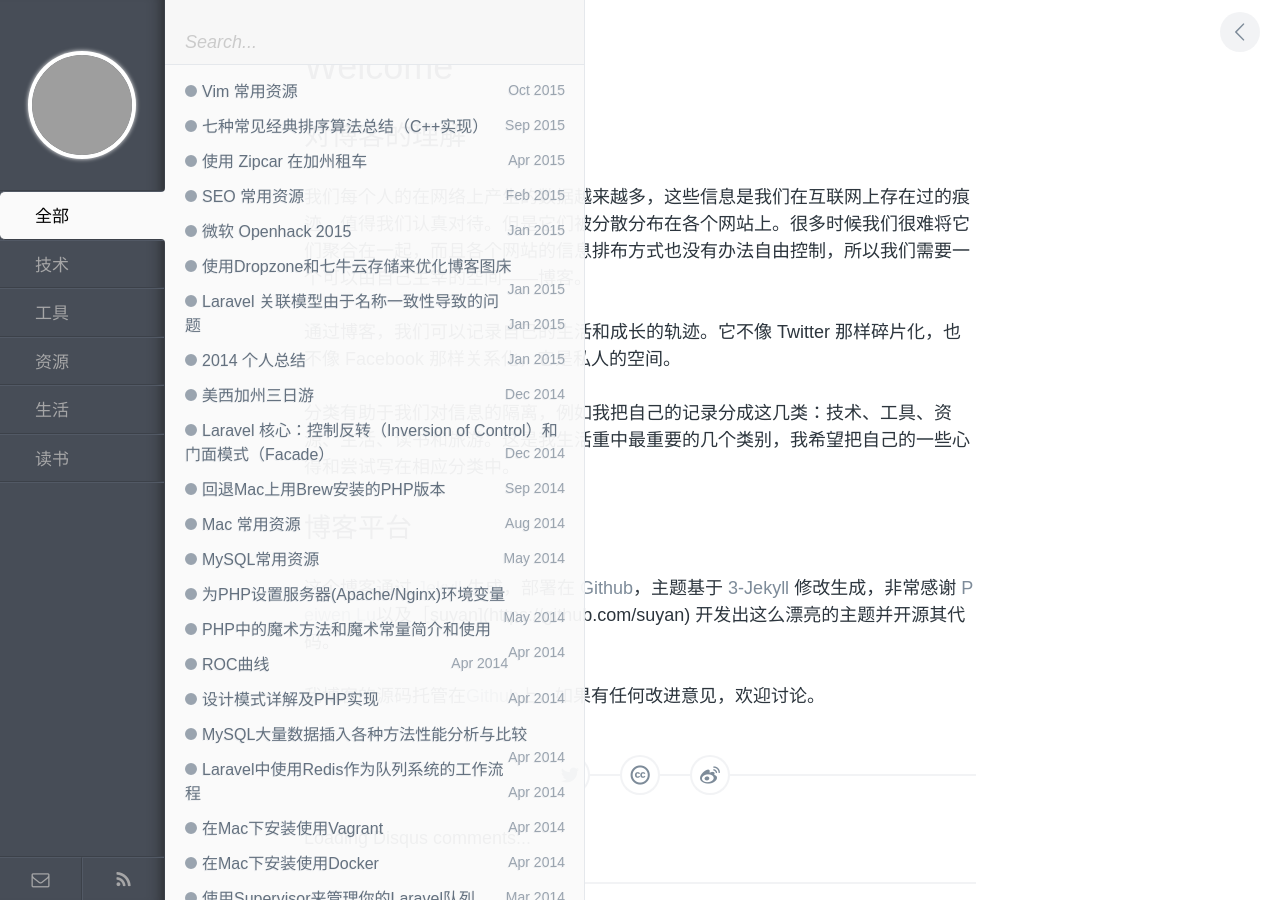
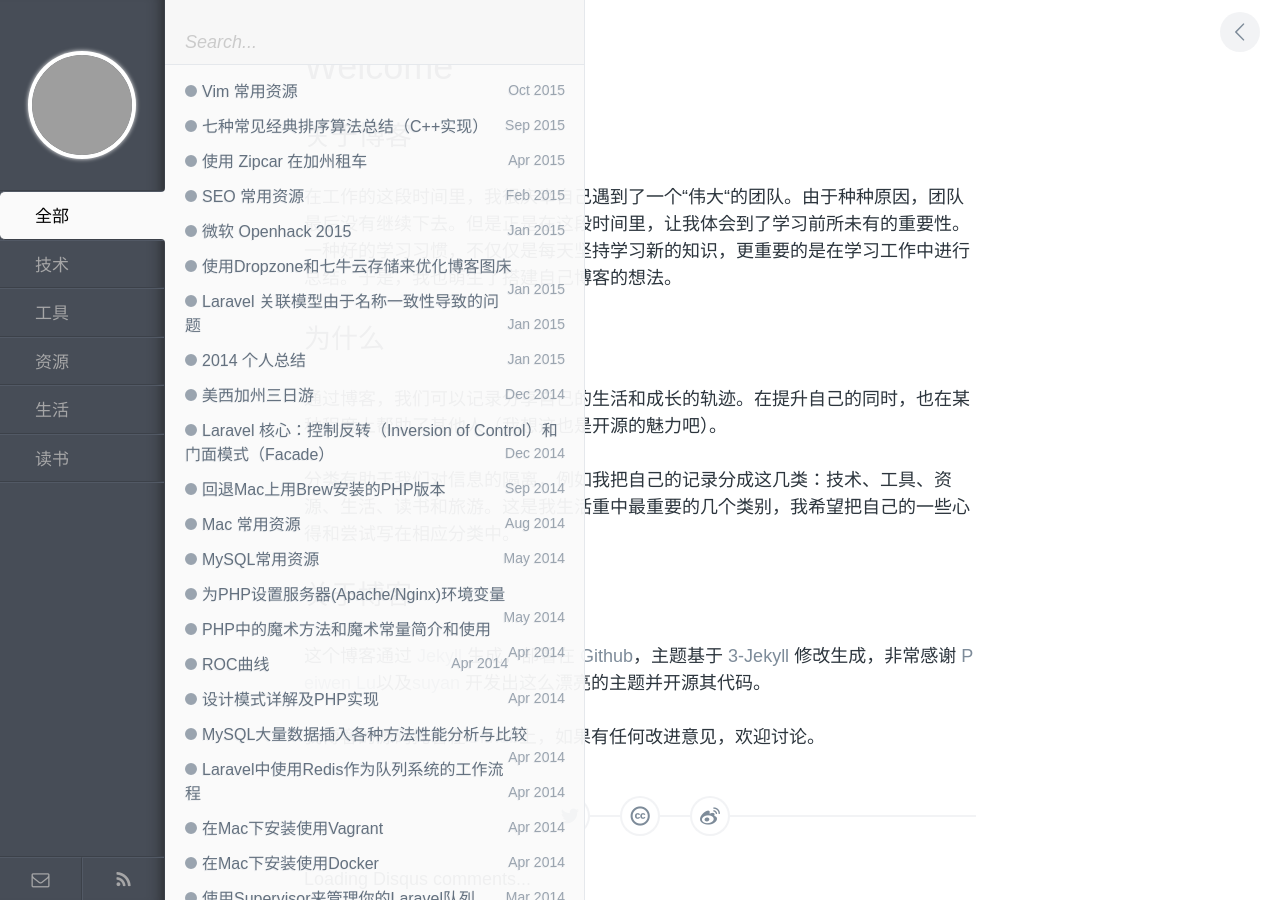
Before and after one commit to Anson365/anson365_draft, a Jekyll site: the page built from index.md, in a window 1280 px wide. Built offline with Jekyll 4.4.1, drawn with Linux system fonts in a browser that asks for light colours; comment, search, counter and statistics services are not loaded; grey boxes are pictures that could not be loaded.

Commit message:
Update index.md

```diff
--- a/index.md
+++ b/index.md
@@ -2,17 +2,17 @@
 layout: post
 title: Welcome
 ---
+## 关于博客
+在工作的这段时间里，我很庆幸自己遇到了一个“伟大“的团队。由于种种原因，团队最后没有继续下去。但是正是在这段时间里，让我体会到了学习前所未有的重要性。一种好的学习习惯，不仅仅是每天坚持学习新的知识，更重要的是在学习工作中进行总结。于是，我也萌生了搭建自己博客的想法。
 
-## 对博客的理解
 
-我们每个人的在网络上产生的数据越来越多，这些信息是我们在互联网上存在过的痕迹，值得我们认真对待。但是它们被分散分布在各个网站上。很多时候我们很难将它们聚合在一起，而且各个网站的信息排布方式也没有办法自由控制，所以我们需要一个可以由自己主宰的空间——博客。
-
-通过博客，我们可以记录自己的生活和成长的轨迹。它不像 Twitter 那样碎片化，也不像 Facebook 那样关系化，它是私人的空间。
+## 为什么
+通过博客，我们可以记录分享自己的生活和成长的轨迹。在提升自己的同时，也在某种程度上帮助了其他人（我想这也是开源的魅力吧）。
 
 分类有助于我们对信息的隔离，例如我把自己的记录分成这几类：技术、工具、资源、生活、读书和旅游。这是我生活重中最重要的几个类别，我希望把自己的一些心得和尝试写在相应分类中。
 
-## 博客平台
+## 关于博客
 
-这个博客通过 [Jekyll](http://jekyllrb.com/) 生成，部署在 [Github](https://pages.github.com)，主题基于 [3-Jekyll](https://github.com/P233/3-Jekyll) 修改生成，非常感谢 [Peiwen Lu](https://github.com/P233)以及［suyan](https://github.com/suyan) 开发出这么漂亮的主题并开源其代码。
+这个博客通过 [Jekyll](http://jekyllrb.com/) 生成，部署在 [Github](https://pages.github.com)，主题基于 [3-Jekyll](https://github.com/P233/3-Jekyll) 修改生成，非常感谢 [Peiwen Lu](https://github.com/P233)以及[suyan](https://github.com/suyan) 开发出这么漂亮的主题并开源其代码。
 
 我博客的源码托管在[Github](https://github.com/anson365/anson365.github.io)上，如果有任何改进意见，欢迎讨论。
```
